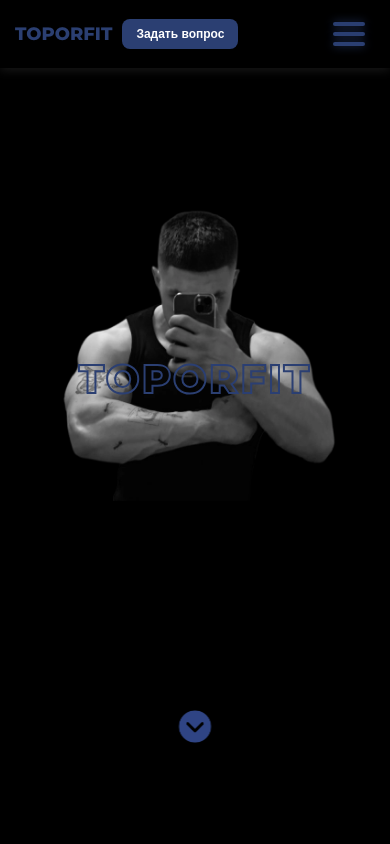
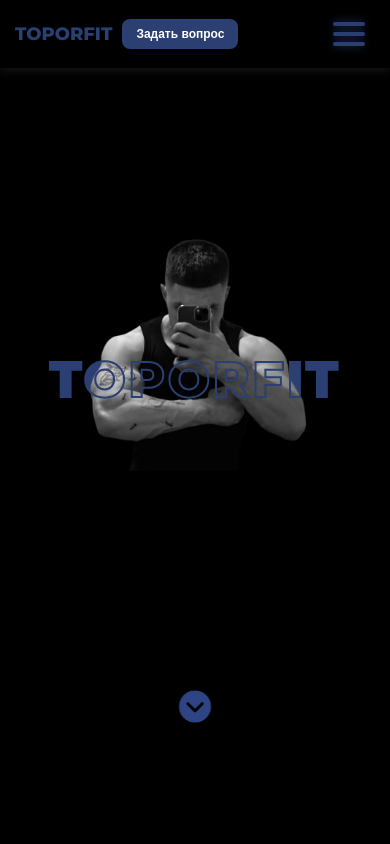
Before and after one commit to igorsvk16/toporfit, a React (Vite) app: page / in a window 390 px wide. Shown: the top 844 px of the page. Built offline with nearby package versions, Linux system fonts and the light colour scheme.

Commit message:
fix styles

```diff
--- a/src/components/Hero/Hero.css
+++ b/src/components/Hero/Hero.css
@@ -150,13 +150,13 @@
 /* Адаптивность */
 @media (max-width: 768px) {
   .hero__image {
-    height: 65%;
-    max-width: 65%;
+    height: 55%;
+    max-width: 55%;
   }
 
   .hero__title-fill,
   .hero__title-stroke {
-    font-size: clamp(60px, 12vw, 120px);
+    font-size: clamp(70px, 13vw, 130px);
   }
 
   .hero__title-stroke {
@@ -166,19 +166,19 @@
   .hero__scroll-btn {
     width: 40px;
     height: 40px;
-    bottom: 90px;
+    bottom: 110px;
   }
 }
 
 @media (max-width: 480px) {
   .hero__image {
-    height: 55%;
-    max-width: 75%;
+    height: 45%;
+    max-width: 60%;
   }
 
   .hero__title-fill,
   .hero__title-stroke {
-    font-size: clamp(40px, 10vw, 80px);
+    font-size: clamp(50px, 12vw, 90px);
   }
 
   .hero__title-stroke {
@@ -188,6 +188,6 @@
   .hero__scroll-btn {
     width: 35px;
     height: 35px;
-    bottom: 100px;
+    bottom: 120px;
   }
 }
```
